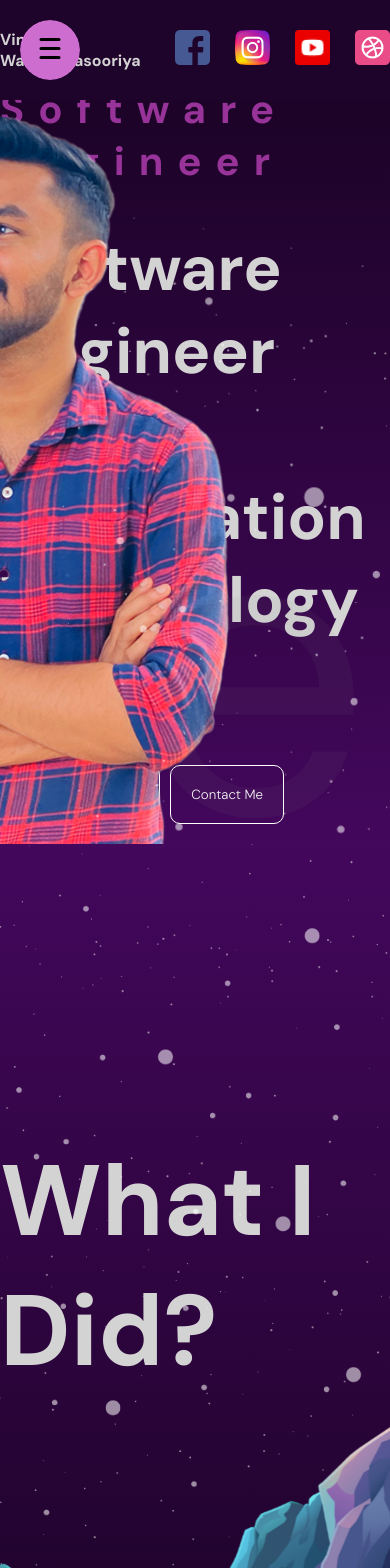
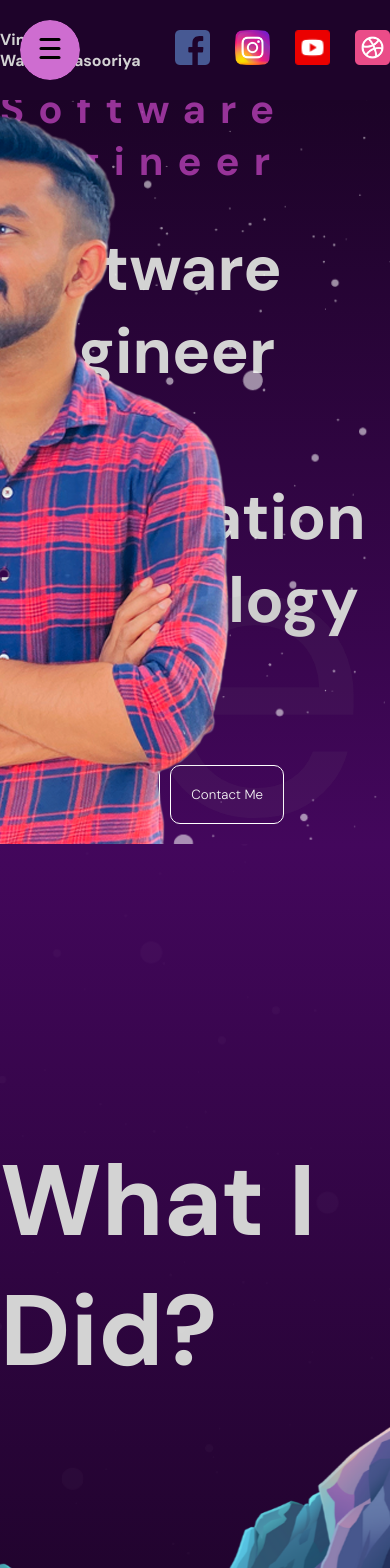
Before and after one commit to vinuwa98/vite-react-deploy, a React (Vite) app: page / in a window 390 px wide. Shown: the top 1568 px of the page. Built offline with nearby package versions, Linux system fonts and the light colour scheme.

Commit message:
Add Background Updates

```diff
--- a/src/components/hero/Hero.jsx
+++ b/src/components/hero/Hero.jsx
@@ -10,8 +10,8 @@ const Hero = () => {
 
   // Track mouse movement within the hero section
   const handleMouseMove = (event) => {
-    cursorX.set(event.clientX / window.innerWidth - 0.5); // Normalize to [-0.5, 0.5]
-    cursorY.set(event.clientY / window.innerHeight - 0.5); // Normalize to [-0.5, 0.5]
+    cursorX.set(event.clientX / window.innerWidth - 0.2); // Normalize to [-0.5, 0.5]
+    cursorY.set(event.clientY / window.innerHeight - 0.2); // Normalize to [-0.5, 0.5]
   };
 
   // Apply small transformations to the background based on cursor movement
@@ -22,12 +22,12 @@ const Hero = () => {
   const continuousAnimation = useAnimation();
   React.useEffect(() => {
     continuousAnimation.start({
-      x: ["-15%", "15%"],
-      y: ["-15%", "15%"],
+      x: ["-5%", "5%"],
+      y: ["-5%", "5%"],
       transition: {
         repeat: Infinity,
         repeatType: "mirror",
-        duration: 10, // Slow movement
+        duration: 20, // Slow movement
       },
     });
   }, [continuousAnimation]);
--- a/src/components/hero/hero.scss
+++ b/src/components/hero/hero.scss
@@ -50,6 +50,7 @@
         position:absolute;
         top: 0;
         right: 0;
+        z-index: 9;
     }
 
     .slidingTextContainer{
@@ -66,7 +67,8 @@
         background-position: bottom;
         width: 150%;
         height: 150%;
-        position: absolute;
+        position:  absolute;
+        align-items: center;
         z-index: 1;
     }
 
--- a/src/components/parallax/parallax.scss
+++ b/src/components/parallax/parallax.scss
@@ -35,10 +35,11 @@
         background-image: url("/stars.png");
         background-size: cover;
         background-position: bottom;
-        width: 100%;
-        height: 100%;
+        width: 150%;
+        height: 150%;
         position: absolute;
         z-index: 1;
+        opacity: 5%;
     }
 
 }
```
